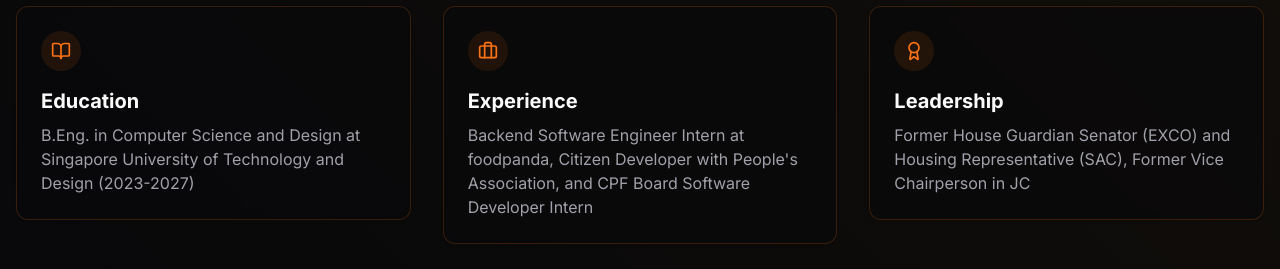
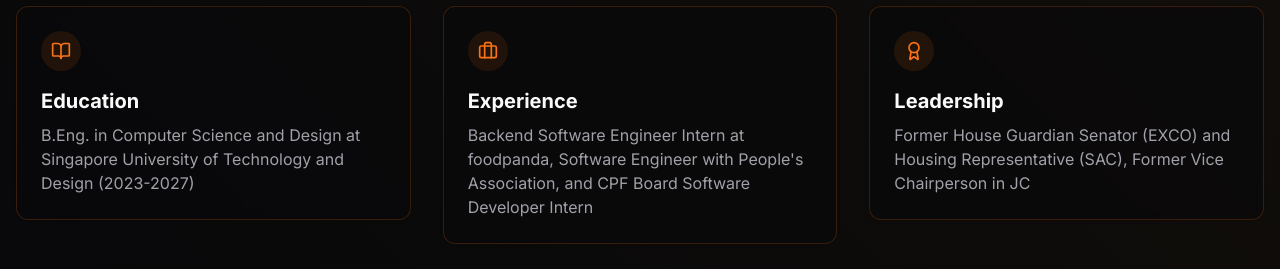
Before and after one commit to magentaong/Portfolio, a Next.js app: page / in a window 1280 px wide. Shown: the part 1200-1469 px from the top of the page. Built offline with nearby package versions, Linux system fonts and the light colour scheme.

Commit message:
Update job title in experience section

```diff
--- a/data/about.ts
+++ b/data/about.ts
@@ -28,7 +28,7 @@ export const aboutCards: AboutCard[] = [
   {
     icon: "experience",
     title: "Experience",
-    text: "Backend Software Engineer Intern at foodpanda, Citizen Developer with People's Association, and CPF Board Software Developer Intern",
+    text: "Backend Software Engineer Intern at foodpanda, Software Engineer with People's Association, and CPF Board Software Developer Intern",
     extra: "",
   },
   {
```
